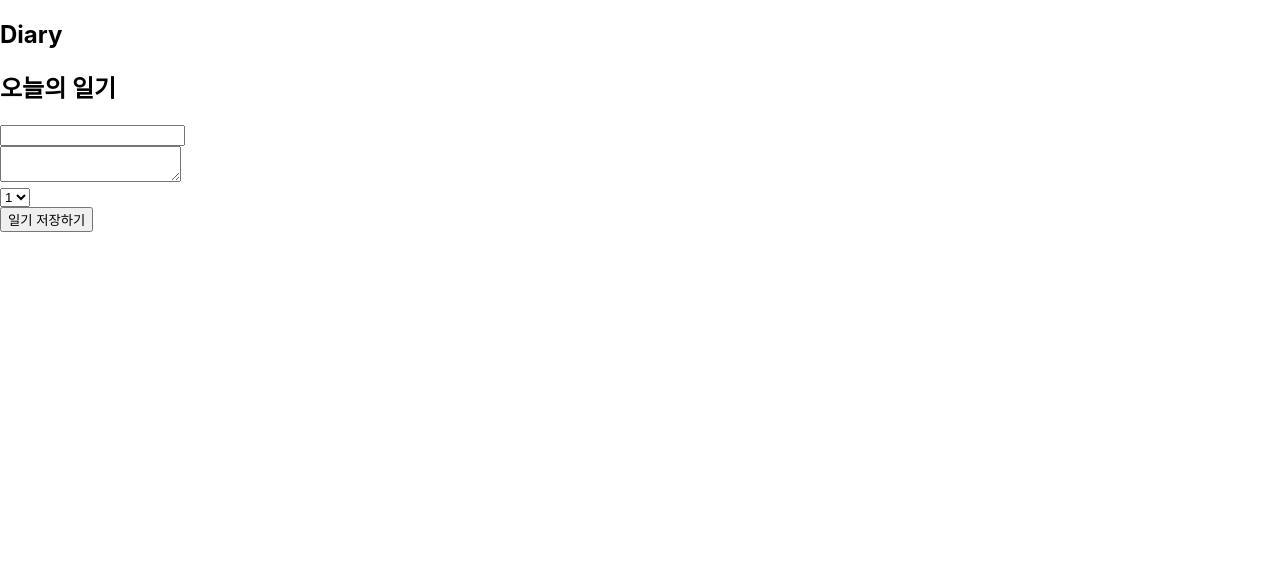
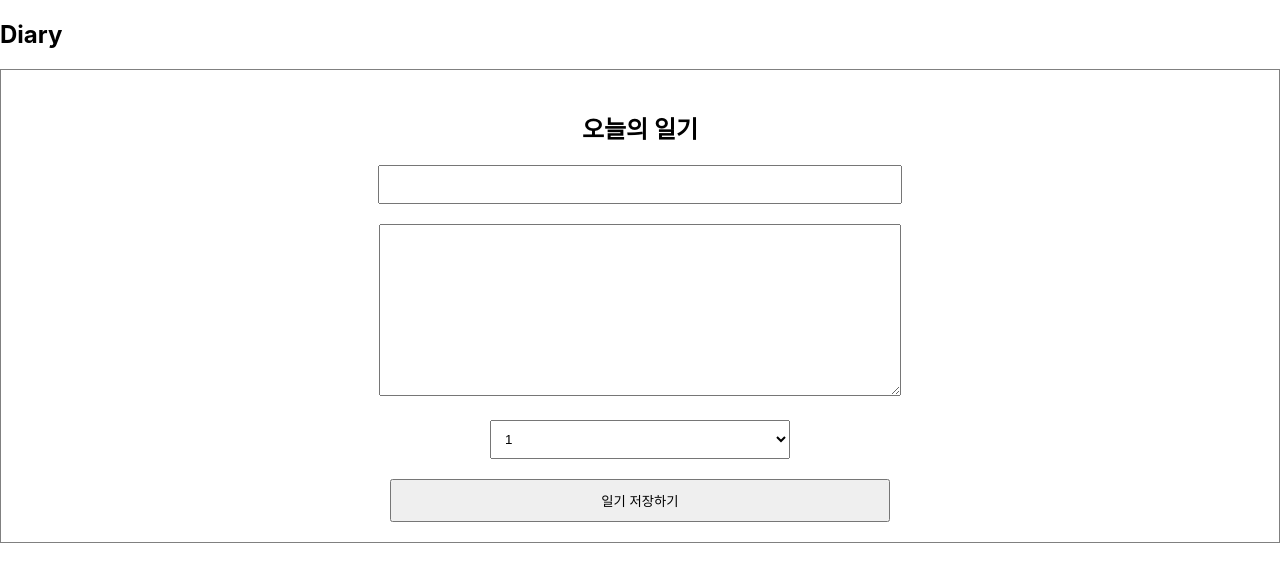
Before and after one commit to been2zzz/simpleDiary, a React (Create React App) app: page / in a window 1280 px wide. Shown: the top 582 px of the page. Built offline with nearby package versions, Linux system fonts and the light colour scheme.

Commit message:
css style add

```diff
--- a/src/App.css
+++ b/src/App.css
@@ -0,0 +1,28 @@
+.DiaryEditor {
+  border: 1px solid gray;
+  text-align: center;
+  padding: 20px;
+}
+
+.DiaryEditor input,
+textarea {
+  margin-bottom: 20px;
+  width: 500px;
+  padding: 10px;
+}
+
+.DiaryEditor textarea {
+  height: 150px;
+}
+
+.DiaryEditor select {
+  width: 300px;
+  padding: 10px;
+  margin-bottom: 20px;
+}
+
+.DiaryEditor button {
+  width: 500px;
+  padding: 10px;
+  cursor: pointer;
+}
```
